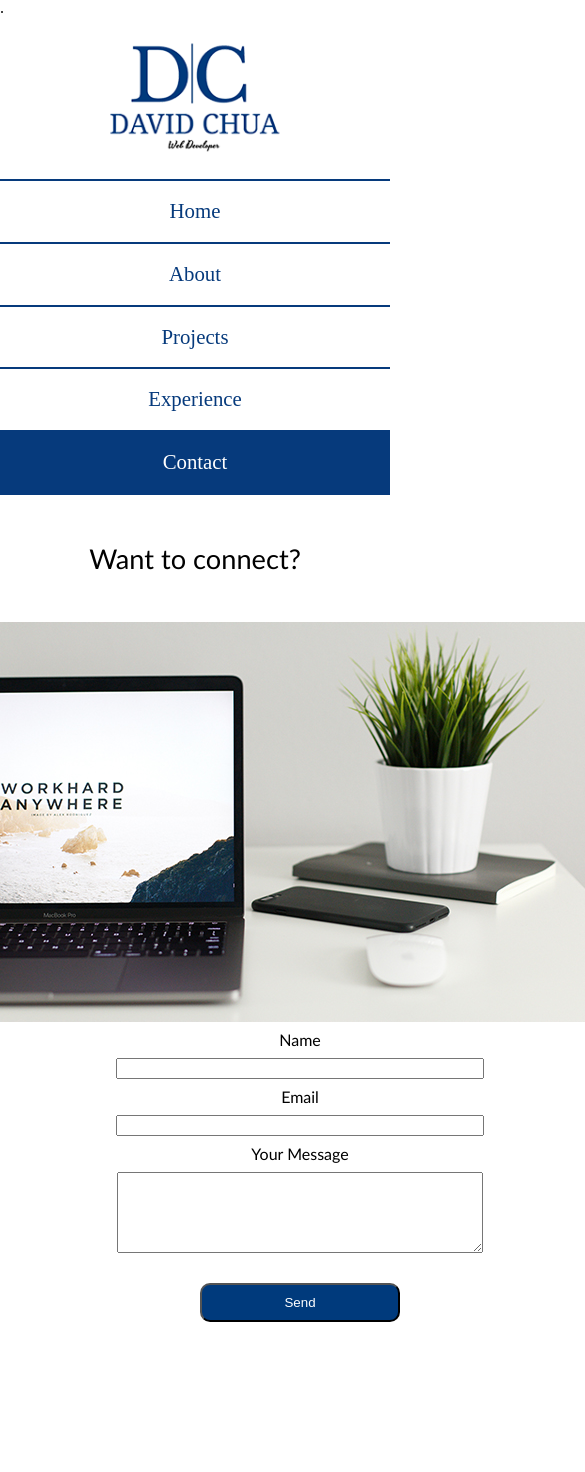
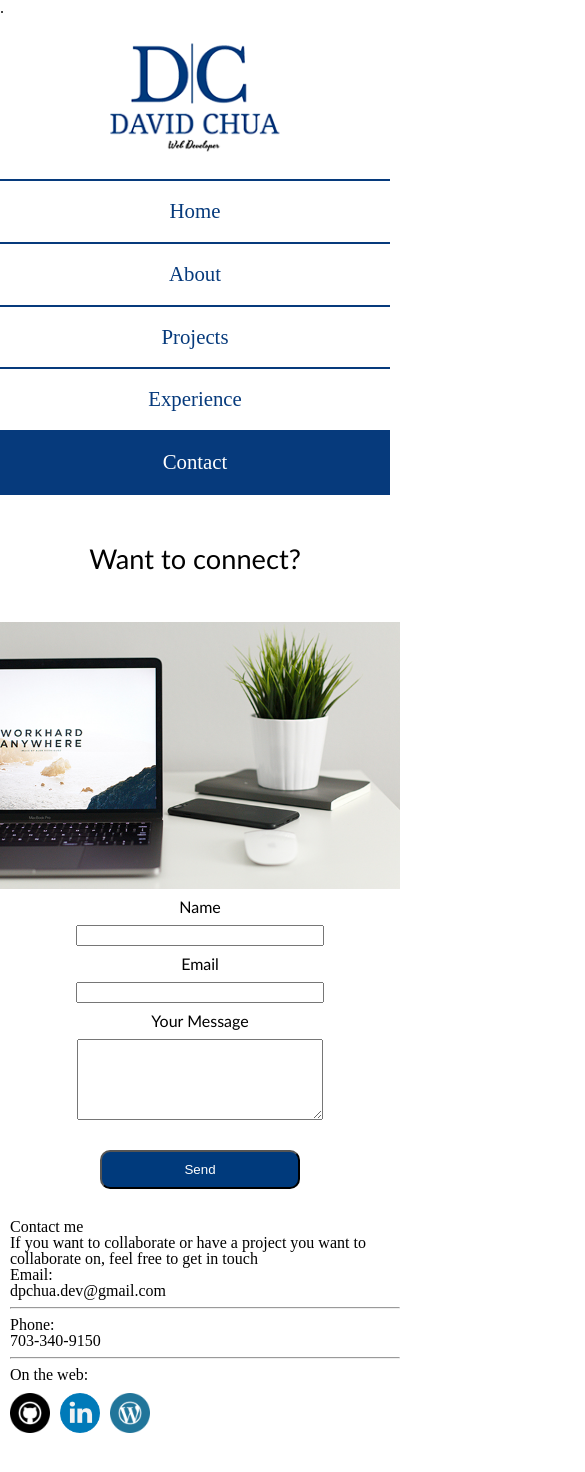
Before and after one commit to david-chua/react-portfolio, a React (Create React App) app in the folder react-portfolio/: page /contact in a window 390 px wide. Shown: the top 1472 px of the page, 585 px wide, since content can reach past the window. Before the commit the page ends 1352 px from the top, so only its background shows below. Built offline with nearby package versions, Linux system fonts and the light colour scheme.

Commit message:
mobile responsive contact

```diff
--- a/react-portfolio/src/Components/contact.css
+++ b/react-portfolio/src/Components/contact.css
@@ -30,8 +30,6 @@
   margin-left: 30px;
 }
 
-
-
 .form_label{
   margin: 10px auto;
   text-align: left;
@@ -53,12 +51,57 @@
   color: #fff;
 }
 
-.iconContainer{
-}
-
 .socialIcon{
   width: 40px;
   height: 40px;
   margin-right: 10px;
   margin-top: 10px;
 }
+
+@media(max-width: 768px){
+  .contact_container{
+    flex-direction: column;
+  }
+  .message_Form{
+    min-width: 500px;
+    max-width: 760px;
+    width: 100%;
+  }
+  .message_Form div img{
+    margin-left: 0 auto;
+  }
+
+  .contact_info{
+    max-width: 760px;
+    width: 100%;
+    margin-bottom: 50px;
+    margin-left: 10px;
+  }
+}
+
+@media(max-width: 414px){
+  .message_Form{
+    min-width: 400px;
+  }
+  .message_Form, .contact_info, .message_Form div img{
+    max-width: 400px;
+  }
+}
+
+@media(max-width: 375px){
+  .message_Form{
+    min-width: 375px;
+  }
+  .message_Form, .contact_info, .message_Form div img{
+    max-width: 360px;
+  }
+}
+
+@media(max-width: 320px){
+  .message_Form{
+    min-width: 315px;
+  }
+  .message_Form, .contact_info, .message_Form div img{
+    max-width: 315px;
+  }
+}
```
